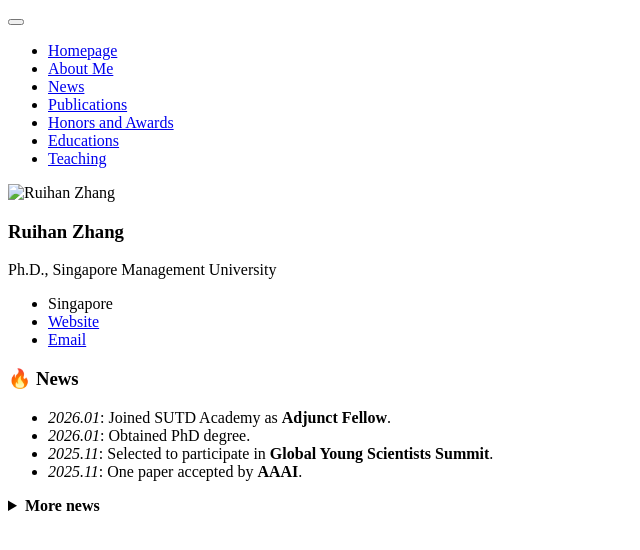
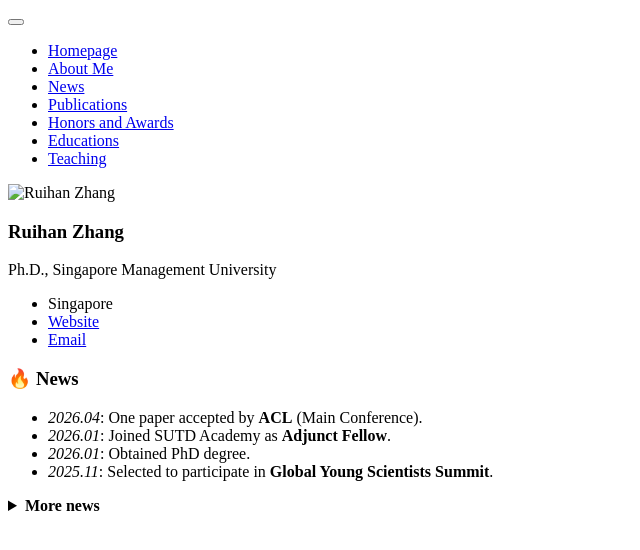
Before and after one commit to DrZRH/DrZRH.github.io, a Jekyll site: the page built from _pages/includes/news.md, in a window 1280 px wide. Shown: the top 550 px of the page, without its empty margins (0-640 px from the left). Built offline with Jekyll 4.4.1, drawn with Linux system fonts in a browser that asks for light colours; our own code applies the rules of GitHub Pages for plain Markdown files.

Commit message:
Update news.md

```diff
--- a/_pages/includes/news.md
+++ b/_pages/includes/news.md
@@ -1,13 +1,14 @@
 # 🔥 News
+- *2026.04*: One paper accepted by **ACL** (Main Conference).
 - *2026.01*: Joined SUTD Academy as **Adjunct Fellow**.
 - *2026.01*: Obtained PhD degree.
 - *2025.11*: Selected to participate in **Global Young Scientists Summit**.
-- *2025.11*: One paper accepted by **AAAI**.
 
 <details>
 <summary><strong>More news</strong></summary>
 
 <ul>
+  <li><em>2025.11</em>: One paper accepted by <strong>AAAI</strong>.</li>
   <li><em>2025.10</em>: One paper accepted by <strong>AAAI Doctoral Consortium</strong>.</li>
   <li><em>2025.09</em>: One paper accepted by <strong>OOPSLA</strong>.</li>
   <li><em>2025.08</em>: Received <strong>SMU Research Excellence Awards</strong>.</li>
```
